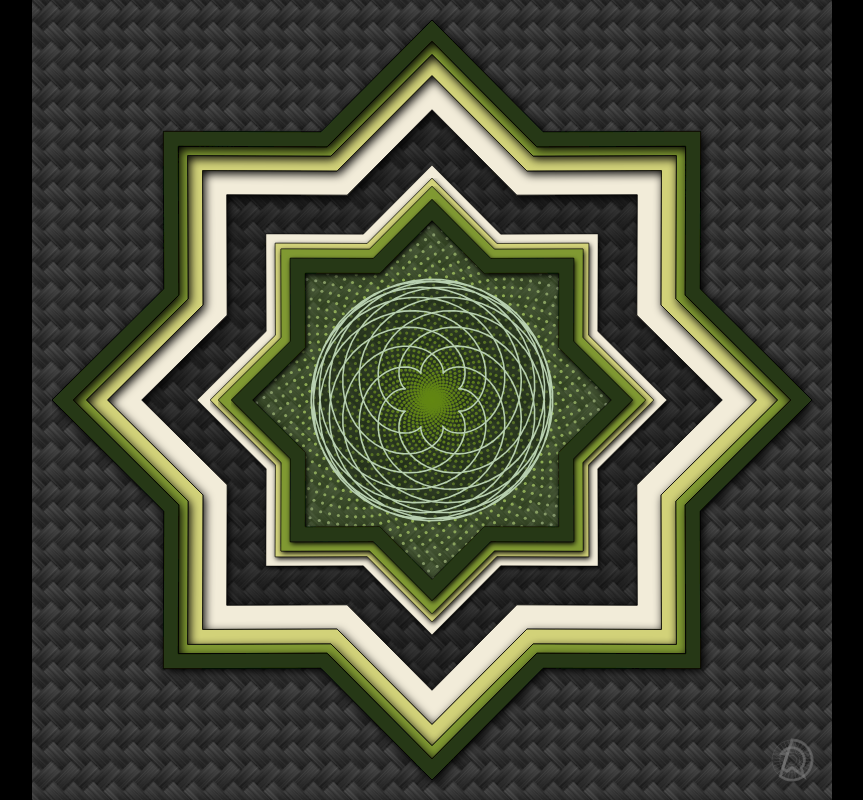
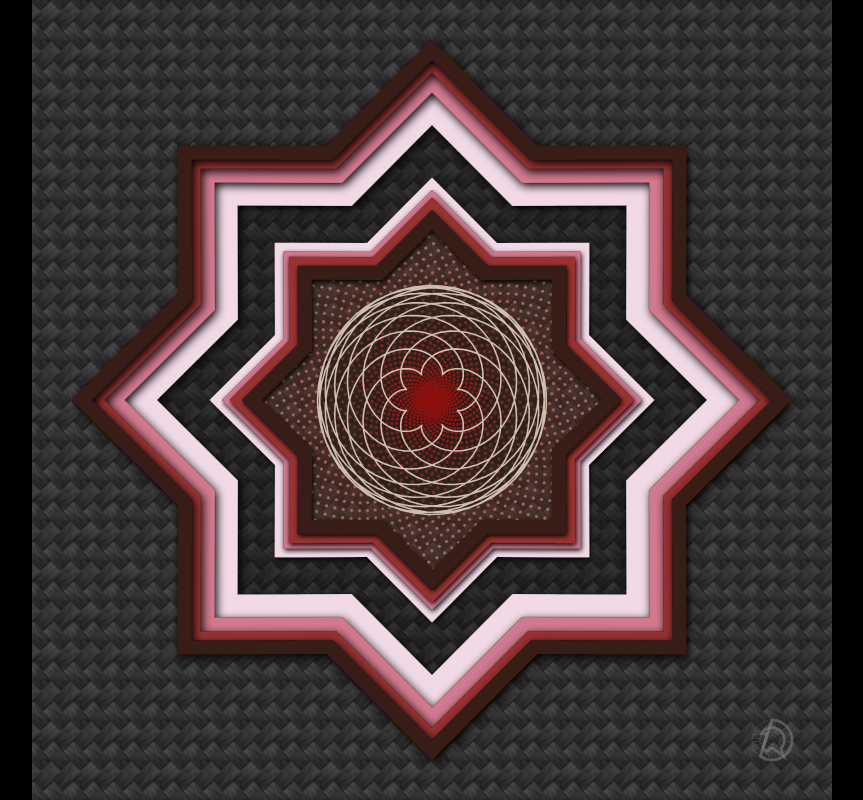
Before and after one commit to dopplerreflect/starts-with-a, a SvelteKit app: page /octagonal-mandala in a window 1280 px wide. Shown: the whole page, without its empty margins (208-1071 px from the left). Built offline with nearby package versions, Linux system fonts and the light colour scheme.

Commit message:
octagonal-mandala: make tweeks for print

```diff
--- a/src/routes/octagonal-mandala/+page.svelte
+++ b/src/routes/octagonal-mandala/+page.svelte
@@ -7,14 +7,15 @@
 	import DrLogo from '$lib/components/DRLogo.svelte';
 	import { onMount } from 'svelte';
 	import { useSaveFile } from '$lib/save-svg';
+	import { useZoomableViewbox } from '$lib/use-zoomable-viewbox';
 
-	const size = 2 ** 10;
+	const size = 2 ** 13;
 	const bgsize = Math.sqrt(size ** 2 * 2);
 
 	const strokeWidth = size / 2 ** 9;
-	let hue = 45;
+	let hue = 330;
 
-	const r0 = (size / 2) * 0.95;
+	const r0 = (size / 2) * 0.9;
 	const angles = arrayMap(16, (n) => (360 / 16) * n - 90);
 	const phiArr = arrayMap(9, (n) => phi ** n);
 	const oRadii = [r0, ...phiArr.map((phiN) => Number((r0 - r0 * phiN).toFixed(1)))].sort(
@@ -74,13 +75,15 @@
 	let svg: SVGSVGElement;
 	onMount(() => {
 		const unmountSaveFile = useSaveFile(svg);
+		const unmountZoomable = useZoomableViewbox(svg);
 		return () => {
 			unmountSaveFile();
+			unmountZoomable();
 		};
 	});
 </script>
 
-<svg id="octagonal-framed-epicycloid-on-carbon-fiber" bind:this={svg} viewBox={viewBox(size)}>
+<svg id={`octagonal-mandala-${hue}`} bind:this={svg} viewBox={viewBox(size)}>
 	<defs>
 		<CarbonFiberPattern size={bgsize} scale={0.05} />
 		<filter id="f3" x="0" y="0" width="150%" height="150%">
@@ -103,6 +106,8 @@
 		/>
 	{/each}
 
+	<circle r={radii[12]} fill={`hsl(${hue + 45}, 50%, 50%)`} fill-opacity={0.25} />
+	<g id="phylo" filter="url(#f3)">
 		{#each phylotaxicPoints(2184, radii[12]) as p, i}
 			<circle
 				r={strokeWidth}
@@ -111,8 +116,7 @@
 				fill={`hsl(${hue + 30}, ${100 - Math.round((100 / 2184) * i)}%, 50%)`}
 			/>
 		{/each}
-
-	<circle r={radii[12]} fill={`hsl(${hue + 45}, 50%, 50%)`} fill-opacity={0.25} />
+	</g>
 
 	{#each [...tesselatedOctagonPaths] as path, i}
 		<path
@@ -138,6 +142,6 @@
 		size={size / 20}
 		stroke={`hsl(${hue + 0}, 0%, 50%)`}
 		strokeOpacity={0.5}
-		transform={`translate(${size / 2 - size / 20} ${size / 2 - size / 20})`}
+		transform={`translate(${r0 - size / 40} ${r0 - size / 40})`}
 	/>
 </svg>
```
Lines whose indentation alone changed are shown as unchanged.
